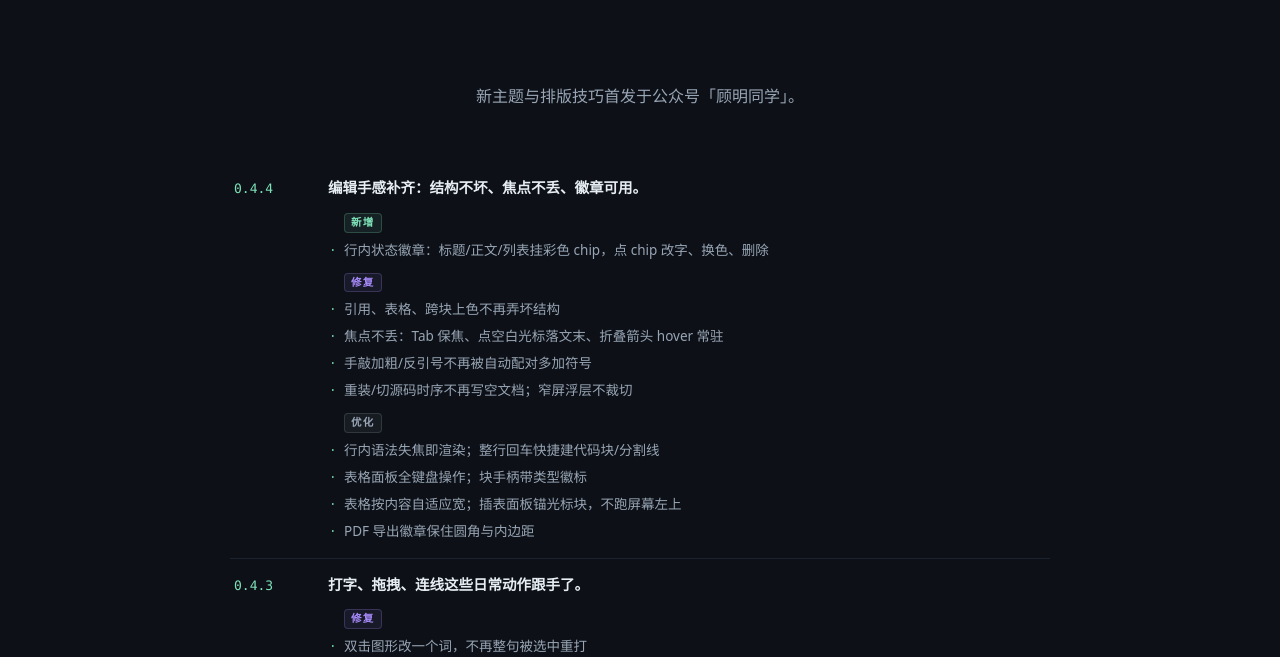
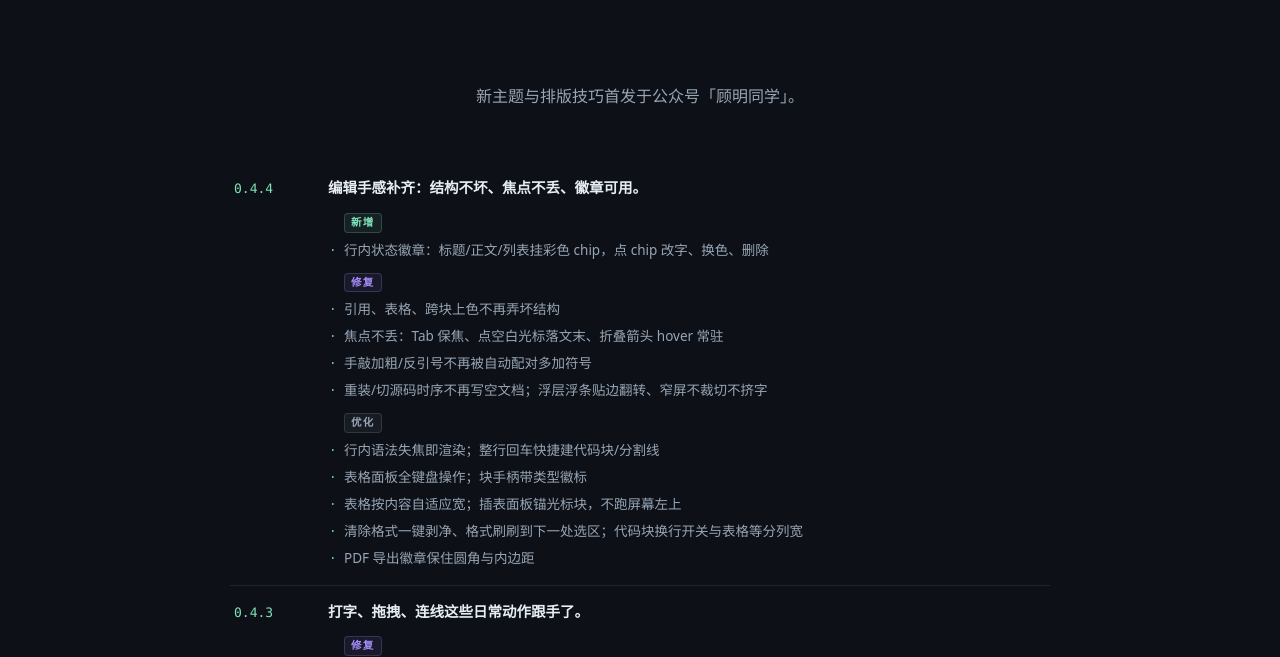
Before and after one commit to gmsya/md-toolkit, a plain HTML site: page changelog.html in a window 1280 px wide. Shown: the part 66-723 px from the top of the page. Drawn offline with Linux system fonts and the light colour scheme; no server answers.

Commit message:
0.4.4 补格式工具与窄屏浮条措辞，与本地逐字对齐

```diff
--- a/changelog.html
+++ b/changelog.html
@@ -46,7 +46,7 @@ var _hmt = _hmt || [];
     </div>
     <!-- upd:begin 由 scripts/sync-site-updates.js 从 CHANGELOG.md 生成,别手改 -->
     <ul class="upd reveal">
-      <li><span class="v">0.4.4</span><div><b>编辑手感补齐：结构不坏、焦点不丢、徽章可用。</b><div class="upd-group"><span class="upd-tag add">新增</span><ul class="upd-items"><li>行内状态徽章：标题/正文/列表挂彩色 chip，点 chip 改字、换色、删除</li></ul></div><div class="upd-group"><span class="upd-tag fix">修复</span><ul class="upd-items"><li>引用、表格、跨块上色不再弄坏结构</li><li>焦点不丢：Tab 保焦、点空白光标落文末、折叠箭头 hover 常驻</li><li>手敲加粗/反引号不再被自动配对多加符号</li><li>重装/切源码时序不再写空文档；窄屏浮层不裁切</li></ul></div><div class="upd-group"><span class="upd-tag misc">优化</span><ul class="upd-items"><li>行内语法失焦即渲染；整行回车快捷建代码块/分割线</li><li>表格面板全键盘操作；块手柄带类型徽标</li><li>表格按内容自适应宽；插表面板锚光标块，不跑屏幕左上</li><li>PDF 导出徽章保住圆角与内边距</li></ul></div></div></li>
+      <li><span class="v">0.4.4</span><div><b>编辑手感补齐：结构不坏、焦点不丢、徽章可用。</b><div class="upd-group"><span class="upd-tag add">新增</span><ul class="upd-items"><li>行内状态徽章：标题/正文/列表挂彩色 chip，点 chip 改字、换色、删除</li></ul></div><div class="upd-group"><span class="upd-tag fix">修复</span><ul class="upd-items"><li>引用、表格、跨块上色不再弄坏结构</li><li>焦点不丢：Tab 保焦、点空白光标落文末、折叠箭头 hover 常驻</li><li>手敲加粗/反引号不再被自动配对多加符号</li><li>重装/切源码时序不再写空文档；浮层浮条贴边翻转、窄屏不裁切不挤字</li></ul></div><div class="upd-group"><span class="upd-tag misc">优化</span><ul class="upd-items"><li>行内语法失焦即渲染；整行回车快捷建代码块/分割线</li><li>表格面板全键盘操作；块手柄带类型徽标</li><li>表格按内容自适应宽；插表面板锚光标块，不跑屏幕左上</li><li>清除格式一键剥净、格式刷刷到下一处选区；代码块换行开关与表格等分列宽</li><li>PDF 导出徽章保住圆角与内边距</li></ul></div></div></li>
       <li><span class="v">0.4.3</span><div><b>打字、拖拽、连线这些日常动作跟手了。</b><div class="upd-group"><span class="upd-tag fix">修复</span><ul class="upd-items"><li>双击图形改一个词，不再整句被选中重打</li><li>拖导图节点时，被拖的那枝跟着手走</li><li>方向键连按后重做，回到挪完的位置</li><li>笔刷锁定连续勾画，收笔不再跳回选择</li><li>按住 Ctrl 只点一下不再多出隐藏副本，拖动才复制</li><li>连线落回起点或太短，起点闪一下红环，不再无声</li><li>查找与替换不再每敲一个字就跳页面，跑偏的命中也会露出来</li><li>块手柄随滚动走，滚出视野或指针离开正文后照常收起</li><li>输入框不再吞掉中文候选词</li></ul></div><div class="upd-group"><span class="upd-tag misc">优化</span><ul class="upd-items"><li>快捷键速查卡补上方向键微调、Ctrl 拖动副本、Shift 加选与导图建树键</li></ul></div></div></li>
       <li><span class="v">0.4.2</span><div><b>画板手势实时呈现，进行中的操作可以随时取消。</b><div class="upd-group"><span class="upd-tag add">新增</span><ul class="upd-items"><li>拖动、缩放、旋转时元素跟着指针走，连着它的线同步改道</li><li>缩放时显示当前尺寸</li><li>连线预览与最终连线走同一条路径</li><li>框选扫过的元素实时高亮</li><li>多选后可整体缩放</li><li>按住 Ctrl 拖动元素可复制一份</li><li>画板可缩到 10%，也可放到 800%</li></ul></div><div class="upd-group"><span class="upd-tag fix">修复</span><ul class="upd-items"><li>拖动、缩放、旋转、框选、拉线都能按 Esc 取消</li><li>Shift 框选改为切换选中状态</li><li>按住 Shift 的方向键按网格间距移动</li><li>从工具条拖出元素或手绘到画布边缘时，画布自动滚动</li></ul></div></div></li>
       <li><span class="v">0.4.1</span><div><b>修掉正文输入与画板上的几处问题。</b><div class="upd-group"><span class="upd-tag fix">修复</span><ul class="upd-items"><li>空文档第一行的标题、列表、引用、成对符号和块手柄都能用了</li><li>长文字的连线说明不再被选框和导出画面裁掉</li><li>旋转后的图形也能接住拖过来的连线</li><li>换模板整板时不再沿用上一块板的网格与吸附设置</li><li>磁盘上的外部改动与本地保存撞车时不再被静默覆盖</li></ul></div></div></li>
```
Also changed, not shown: index.html (+1 -1 lines).
